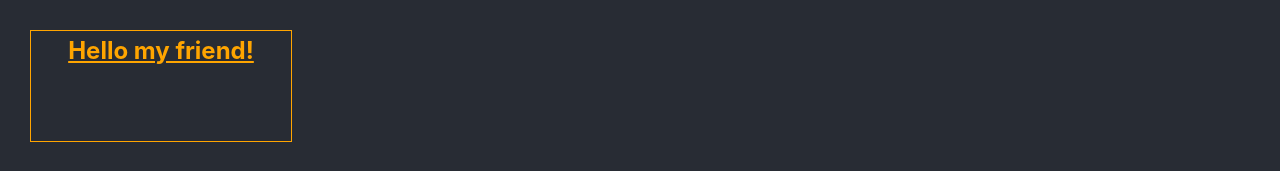
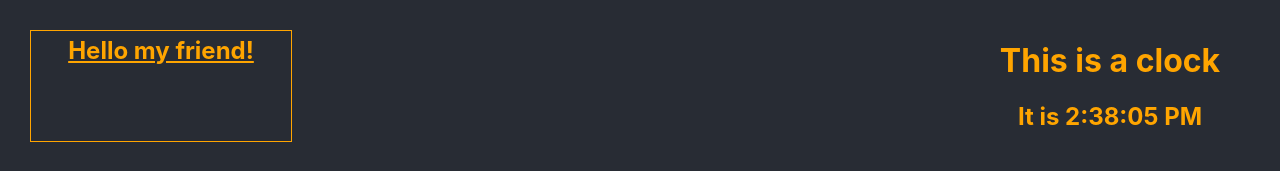
Before and after one commit to tothricsaj/react-learn-for-myself, a React (Create React App) app: page / in a window 1280 px wide. Shown: the top 171 px of the page. Built offline with nearby package versions, Linux system fonts and the light colour scheme.

Commit message:
clock component

```diff
--- a/src/App.js
+++ b/src/App.js
@@ -2,6 +2,7 @@ import React from 'react';
 import './App.css';
 import BoxComponent from './BoxComponent/Box.component';
 import Comment from './CommentComponent/Comment.component'
+import Clock from './ClockComponent/Clock.component';
 
 let commentData = {
     author: {
@@ -23,6 +24,7 @@ function App() {
           txt={commentData.txt}
           date={commentData.date}
       />
+      <Clock />
     </div>
   );
 }
--- /dev/null
+++ b/src/ClockComponent/Clock.component.js
@@ -0,0 +1,22 @@
+import React from 'react';
+import styles from  './Clock.module.css';
+
+class Clock extends React.Component {
+    constructor(props) {
+        super(props);
+        this.state = {
+            date: new Date(),
+        };
+    }
+
+    render() {
+        return (
+            <div className={styles.wrapper}>
+                <h1>This is a clock</h1>
+                <h2>It is {this.state.date.toLocaleTimeString()}</h2>
+            </div>
+        )
+    }
+}
+
+export default Clock;
--- /dev/null
+++ b/src/ClockComponent/Clock.module.css
@@ -0,0 +1,6 @@
+.wrapper {
+    width: 300px;
+    position: absolute;
+    top: 20px;
+    right: 20px;
+}
--- a/src/index.css
+++ b/src/index.css
@@ -7,6 +7,7 @@ body {
   -webkit-font-smoothing: antialiased;
   -moz-osx-font-smoothing: grayscale;
   overflow: hidden;
+  color: orange;
 }
 
 code {
```
